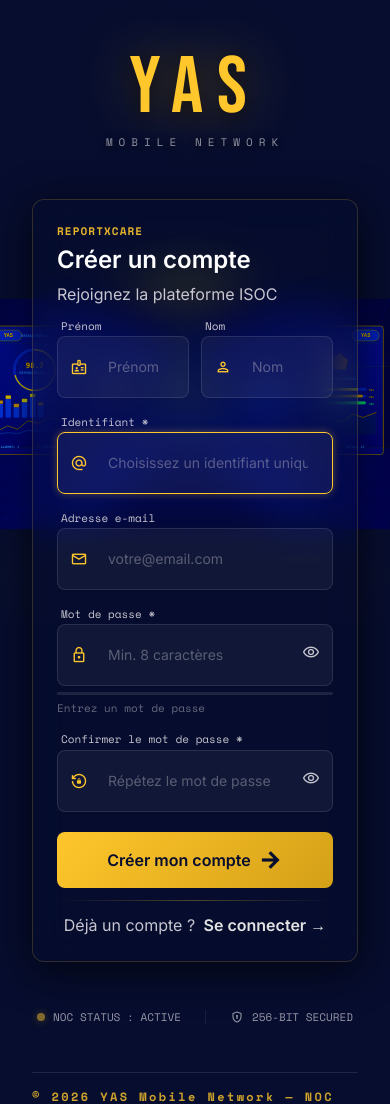
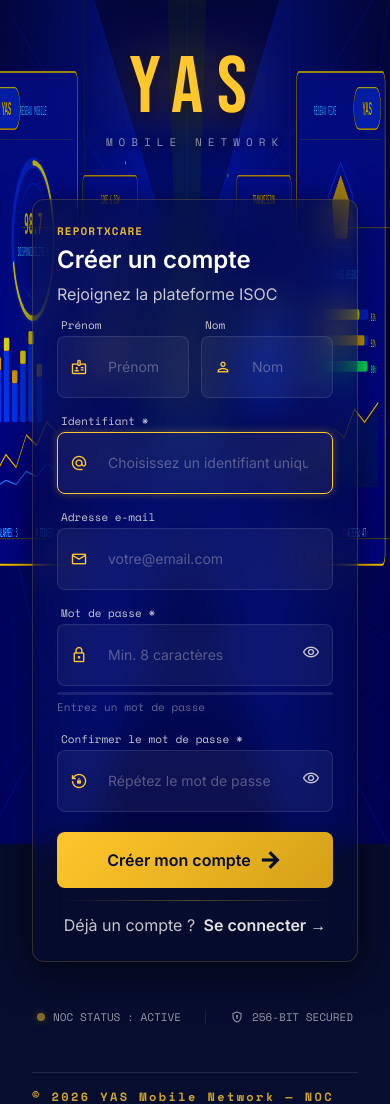
Before and after one commit to Fichale10/Rapport-Auto, a Django app: page /accounts/register/ in a window 390 px wide. Shown: the top 1104 px of the page. Run offline with Django 5.2, Linux system fonts and the light colour scheme; some libraries are stand-ins or nearby versions.

Commit message:
fix: update SVG background properties and improve responsiveness in login and register pages
- Changed SVG attributes to use height="100%" and preserveAspectRatio="none" for better scaling.
- Adjusted the background rectangle dimensions in the SVG to match the viewBox.
- Updated the image element in login and register templates to use an ID for easier DOM manipulation.
- Modified the transform scale effect on mouse movement for a more dynamic background interaction.

```diff
--- a/templates/accounts/register.html
+++ b/templates/accounts/register.html
@@ -114,11 +114,11 @@
 <body class="bg-background text-on-surface font-body-md min-h-screen relative overflow-x-hidden flex flex-col">
 
 <!-- ── Fond plein écran ── -->
-<div class="fixed inset-0 z-0 bg-[#060d2e]">
-  <img alt="NOC Background"
-       class="w-full h-full"
+<div class="fixed inset-0 z-0 bg-[#060d2e] overflow-hidden">
+  <img id="noc-bg"
        src="{% static 'reports/login_bg_corridor_yas.svg' %}"
-       style="object-fit:fill; opacity:.80; filter:brightness(1.15) saturate(1.9) contrast(1.15); transition:transform .2s ease-out;">
+       alt=""
+       style="position:absolute; top:0; left:0; width:100%; height:100%; display:block; filter:brightness(1.15) saturate(1.9) contrast(1.15); transition:transform .2s ease-out;">
   <div class="absolute inset-0 bg-gradient-to-b from-[#060d2e]/50 via-transparent to-transparent"></div>
   <div class="scanline"></div>
 </div>
@@ -352,8 +352,8 @@
     const amount = 12;
     const x = (e.clientX / window.innerWidth  - .5) * amount;
     const y = (e.clientY / window.innerHeight - .5) * amount;
-    const bg = document.querySelector('img[alt="NOC Background"]');
-    if (bg) bg.style.transform = `scale(1.05) translate(${x}px,${y}px)`;
+    const bg = document.getElementById('noc-bg');
+    if (bg) bg.style.transform = `scale(1.06) translate(${x}px,${y}px)`;
   });
 </script>
 </body>
```
Also changed, not shown: templates/accounts/login.html (+6 -6 lines), reports/static/reports/login_bg_corridor_yas.svg.
